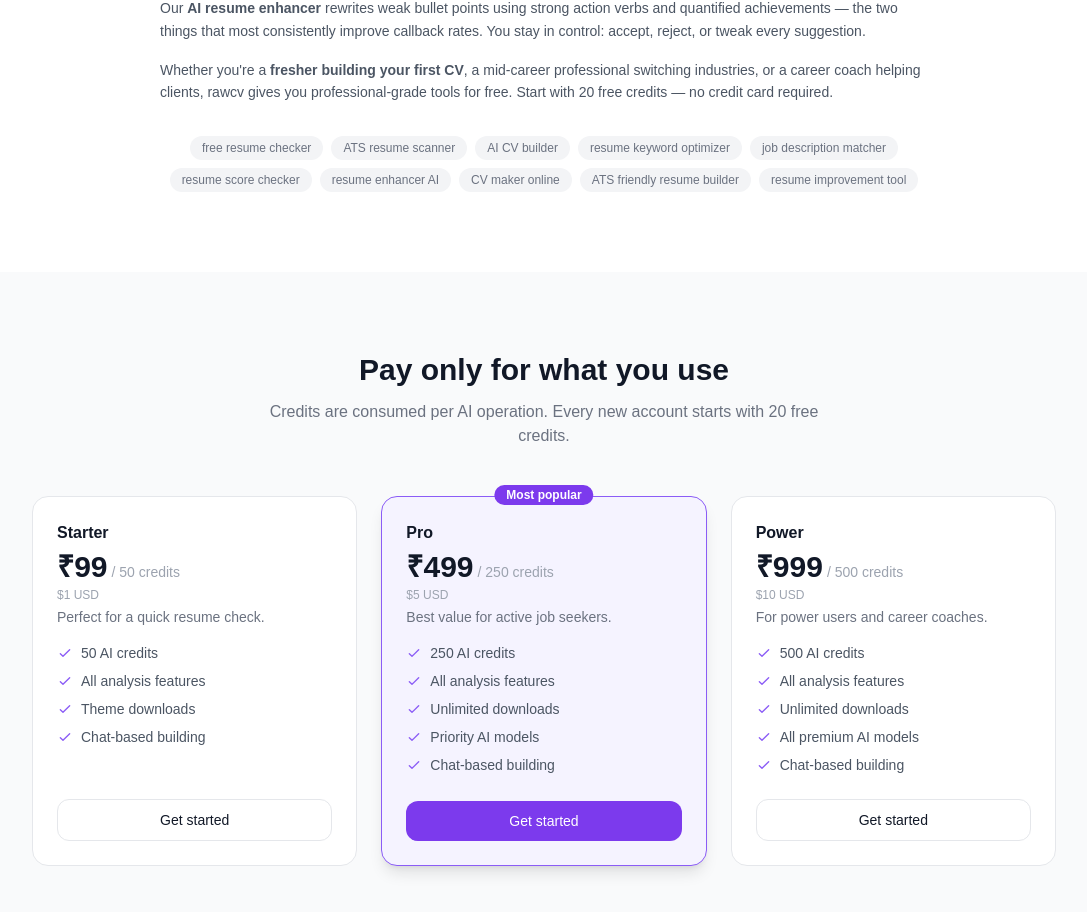
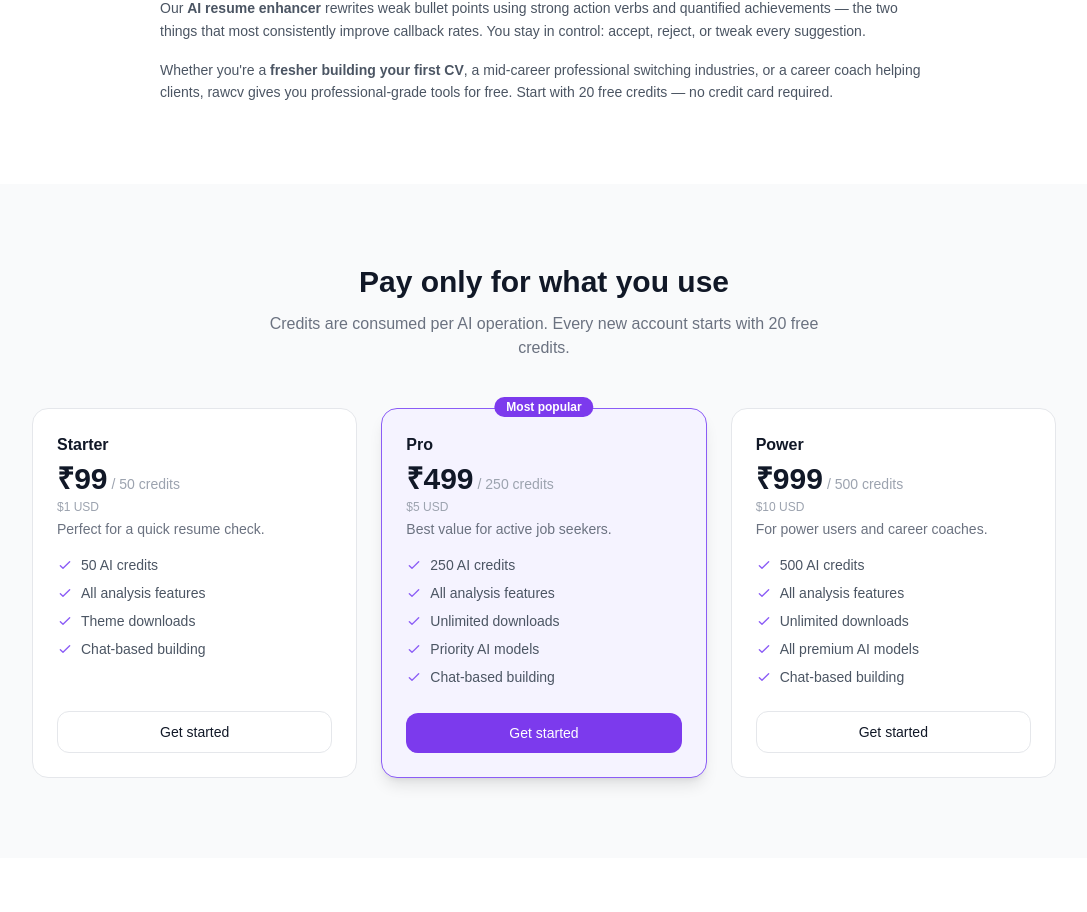
Before and after one commit to pushpander1010/rawcv, a Next.js app: page / in a window 1280 px wide. Shown: the part 3172-4084 px from the top of the page, without its empty margins (96-1183 px from the left). Built offline with nearby package versions, Linux system fonts and the light colour scheme; no server answers.

Commit message:
updated footer

```diff
--- a/app/page.tsx
+++ b/app/page.tsx
@@ -319,17 +319,7 @@ export default function LandingPage() {
               Start with 20 free credits — no credit card required.
             </p>
           </div>
-          <div className="mt-8 flex flex-wrap gap-2 justify-center">
-            {[
-              "free resume checker", "ATS resume scanner", "AI CV builder", "resume keyword optimizer",
-              "job description matcher", "resume score checker", "resume enhancer AI", "CV maker online",
-              "ATS friendly resume builder", "resume improvement tool"
-            ].map((kw) => (
-              <span key={kw} className="px-3 py-1 rounded-full text-xs bg-gray-100 dark:bg-gray-800 text-gray-500 dark:text-gray-400">
-                {kw}
-              </span>
-            ))}
-          </div>
+
         </div>
       </section>
 
```
